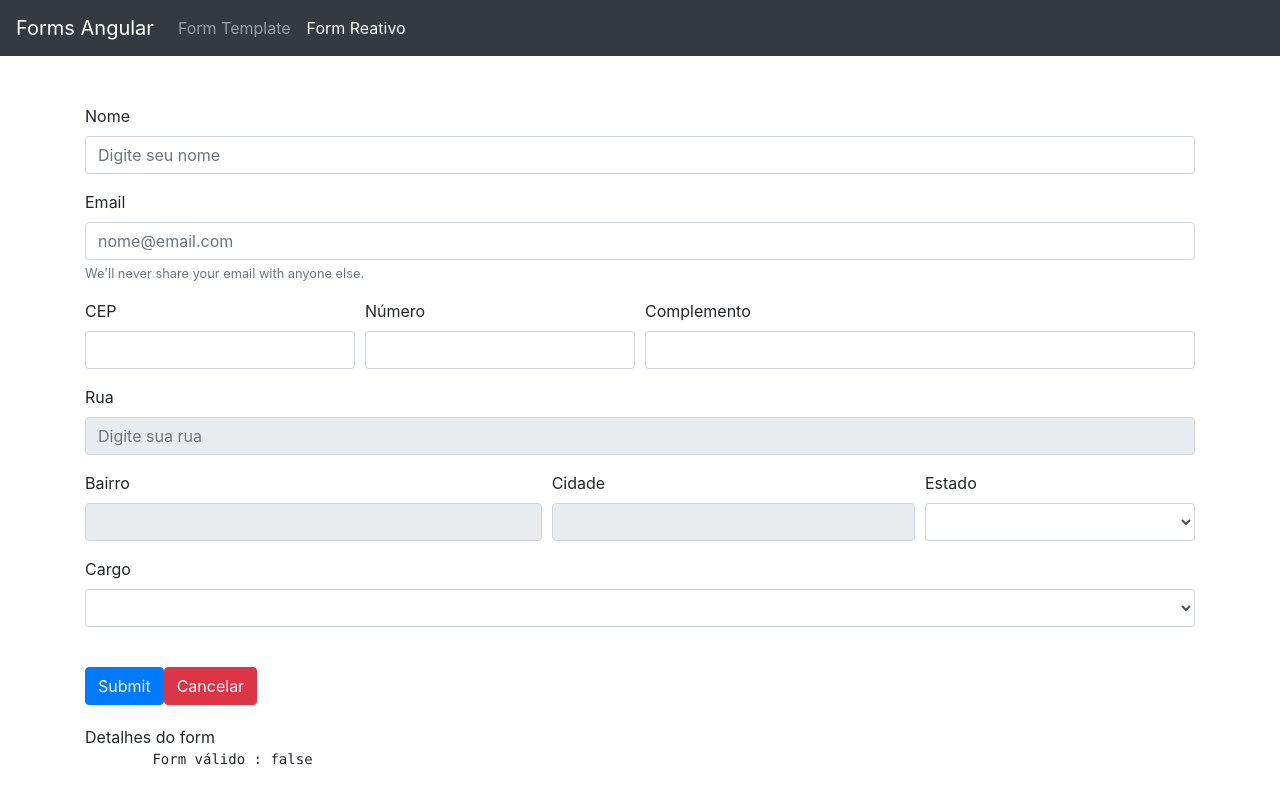
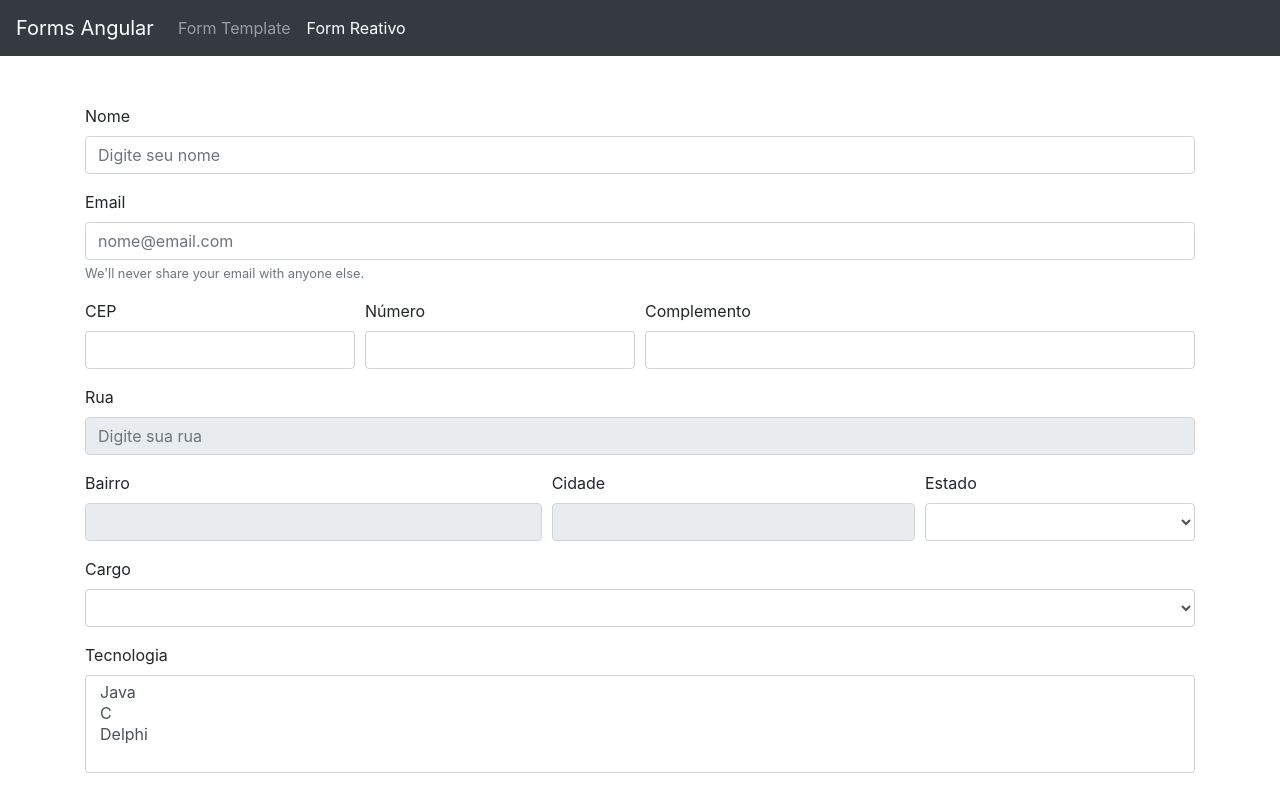
Before and after one commit to MucaBordini/curso-angular-forms, an Angular app: page /dataForm in a window 1280 px wide. Shown: the top 800 px of the page. Built offline with nearby package versions, Linux system fonts and the light colour scheme.

Commit message:
Combobox Múltiplo

```diff
--- a/src/app/data-form/data-form.component.html
+++ b/src/app/data-form/data-form.component.html
@@ -104,6 +104,15 @@
     </div>
 
 
+    <div class="form-group">
+      <label for="tecnologia" class="control-label">Tecnologia</label>
+      <select multiple formControlName="tecnologia" type="text" class="form-control" id="tecnologia" name="tecnologia" [compareWith]="compararTecnologia">
+
+      <option *ngFor="let tecnologia of tecnologias" [value]="tecnologia"> {{ tecnologia.nome }} </option>
+
+      </select>
+    </div>
+
   <br>
   <button type="submit" class="btn btn-primary">Submit</button>
   <button class="btn btn-danger" (click)="resetar()">Cancelar</button>
--- a/src/app/data-form/data-form.component.ts
+++ b/src/app/data-form/data-form.component.ts
@@ -17,7 +17,8 @@ export class DataFormComponent implements OnInit {
   formulario: FormGroup;
   //estados: EstadosBr[];
   estados: Observable<EstadosBr[]>;
-  cargos: any;
+  cargos: any[];
+  tecnologias: any[];
 
   constructor(
     private formBuilder: FormBuilder,
@@ -31,6 +32,8 @@ export class DataFormComponent implements OnInit {
     this.estados = this.dropDownService.getEstadosBr();
 
     this.cargos = this.dropDownService.getCargos();
+
+    this.tecnologias = this.dropDownService.getTecnologias();
     //this.dropDownService.getEstadosBr()
     //  .subscribe(dados => this.estados = dados);
 
@@ -46,7 +49,8 @@ export class DataFormComponent implements OnInit {
         cidade: [],
         estado: []
       }),
-      cargo: [null]
+      cargo: [null],
+      tecnologia: [null]
     });
 
   }
@@ -143,4 +147,8 @@ export class DataFormComponent implements OnInit {
     return obj1 && obj2 ? (obj1.nome === obj2.nome && obj1.nivel === obj2.nivel) : obj1 === obj2;
   }
 
+  compararTecnologia(obj1, obj2){
+    return obj1 && obj2 ? (obj1.nome === obj2.nome && obj1.nivel === obj2.nivel) : obj1 === obj2;
+  }
+
 }
--- a/src/app/shared/services/dropdown.service.ts
+++ b/src/app/shared/services/dropdown.service.ts
@@ -15,10 +15,18 @@ export class DropdownService {
 
   getCargos(){
     return[
-      { nome: 'Dev', nivel: 'Junior', descricao: 'Dev Jr'},
-      { nome: 'Dev', nivel: 'Pleno', descricao: 'Dev Pl'},
-      { nome: 'Dev', nivel: 'Senior', descricao: 'Dev Sr'},
+      { nome: 'Dev', nivel: 'Junior', descricao: 'Dev Jr' },
+      { nome: 'Dev', nivel: 'Pleno', descricao: 'Dev Pl' },
+      { nome: 'Dev', nivel: 'Senior', descricao: 'Dev Sr' },
     ];
   }
 
+  getTecnologias(){
+    return [
+      { nome: 'Java', descricao: 'Linguagem orientada a obj' },
+      { nome: 'C', descricao: 'Linguagem estruturada' },
+      { nome: 'Delphi', descricao: 'Linguagem orientada a procedure' }
+    ]
+  }
+
 }
```
